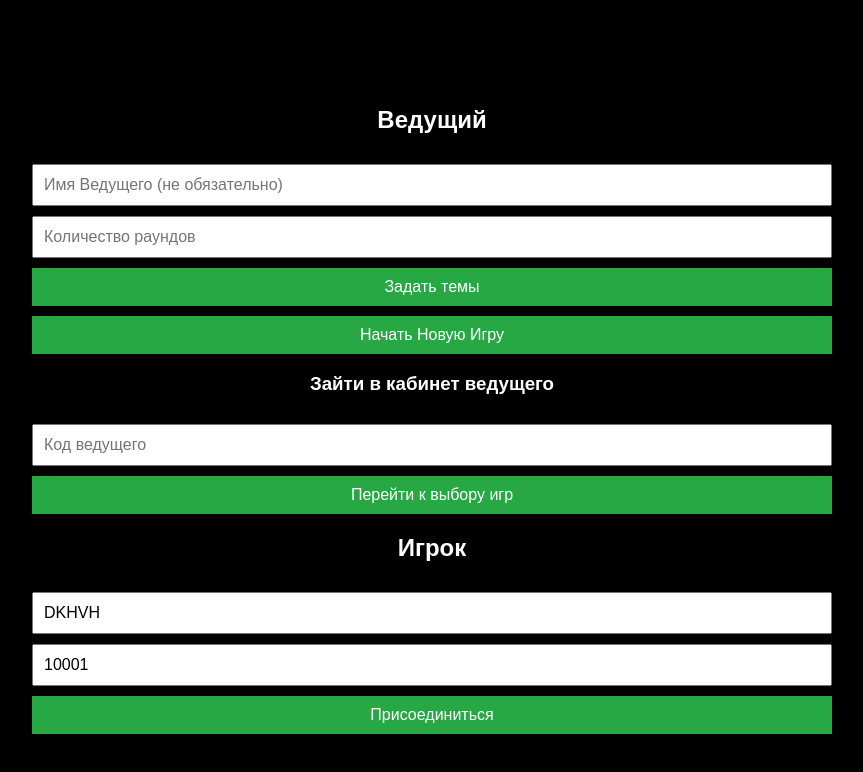
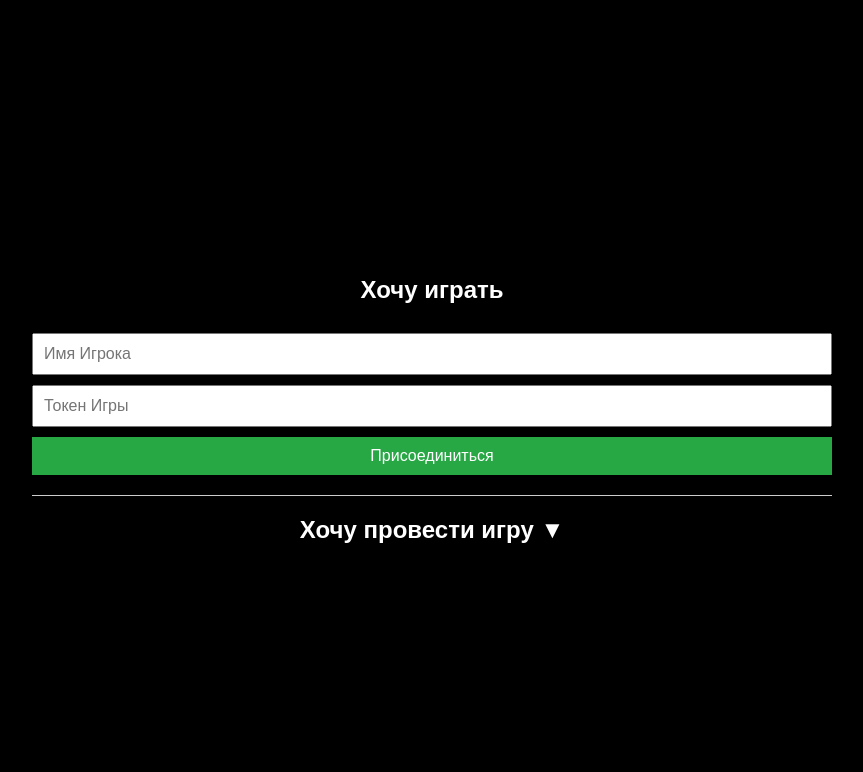
Before and after one commit to yacoder/si, a React app in the folder frontend/: page / in a window 1280 px wide. Shown: the top 772 px of the page, without its empty margins (208-1071 px from the left). Built offline with nearby package versions, Linux system fonts and the light colour scheme.

Commit message:
rearrange login screen to make it easier for players (who know nothing) to join

```diff
--- a/frontend/src/LoginForm.js
+++ b/frontend/src/LoginForm.js
@@ -25,16 +25,15 @@ function LoginForm({ onLogin }) {
     const { t, i18n } = useTranslation(); // Hook for translations
 
     const [userToken, setUserToken] = useState('');
-    const [gameToken, setGameToken] = useState('10001');
+    const [gameToken, setGameToken] = useState('');
+    const [hostSectionCollapsed, setHostSectionCollapsed] = useState(true); // New state for host section collapse
 
 
     const [hostName, setHostName] = useState('');
-    const [playerName, setPlayerName] = useState(generateRandomString(5));
+    const [playerName, setPlayerName] = useState('');
     const [hostEmail, setHostEmail] = useState('');
 
     const [gameSettings, setGameSettings] = useState({});
-
-
 
     const [error, setError] = useState('');
 
@@ -118,7 +117,37 @@ function LoginForm({ onLogin }) {
             )}
             <form class="login-form">
                 <div>
-                    <h2>{t("host")}</h2>
+                    <h2>{t("IWantToPlay")}</h2>
+                    <input
+                        type="text"
+                        value={playerName}
+                        onChange={(e) => setPlayerName(e.target.value)}
+                        placeholder={t("playerNamePlaceholder")}
+                    />
+                    <input
+                        type="text"
+                        value={gameToken}
+                        onChange={(e) => setGameToken(e.target.value)}
+                        placeholder={t("gameTokenPlaceholder")}
+                    />
+                    <button onClick={handleSubmitPlayer}>{t("joinGame")}</button>
+                </div>
+
+                <hr style={{
+                    width: '100%',
+                    margin: '20px 0',
+                    border: 0,
+                    height: '1px',
+                    backgroundColor: '#ccc'
+                }} />
+
+                <div>
+                    <h2 style={{ cursor: 'pointer' }} onClick={() => setHostSectionCollapsed(!hostSectionCollapsed)}>
+                        {t("IWantToHost")} {hostSectionCollapsed ? '▼' : '▲'}
+                    </h2>
+
+                    {!hostSectionCollapsed && (
+                        <>
                             <input
                                 type="text"
                                 value={hostName}
@@ -149,23 +178,8 @@ function LoginForm({ onLogin }) {
                                 placeholder={t("hostCodePlaceholder")}
                             />
                             <button onClick={handleSubmitHost}>{t("goToGameSelection")}</button>
-                </div>
-
-                <div>
-                    <h2>{t("player")}</h2>
-                    <input
-                        type="text"
-                        value={playerName}
-                        onChange={(e) => setPlayerName(e.target.value)}
-                        placeholder={t("playerNamePlaceholder")}
-                    />
-                    <input
-                        type="text"
-                        value={gameToken}
-                        onChange={(e) => setGameToken(e.target.value)}
-                        placeholder={t("gameTokenPlaceholder")}
-                    />
-                    <button onClick={handleSubmitPlayer}>{t("joinGame")}</button>
+                        </>
+                    )}
                 </div>
 
                 <div>
--- a/frontend/src/resources.js
+++ b/frontend/src/resources.js
@@ -24,6 +24,8 @@ const resources = {
             roundNamesPlaceholder: "Enter round names one line per round",
             host: "Host",
             player: "Player",
+            IWantToPlay: "I want to play",
+            IWantToHost: "I want to host",
             startNewGame: "Start New Game",
             joinGame: "Join Game",
             hostNamePlaceholder: "Host Name (optional)",
@@ -77,6 +79,8 @@ const resources = {
             roundNamesPlaceholder: "Введите названия тем по одному в строке",
             host: "Ведущий",
             player: "Игрок",
+            IWantToPlay: "Хочу играть",
+            IWantToHost: "Хочу провести игру",
             startNewGame: "Начать Новую Игру",
             joinGame: "Присоединиться",
             hostNamePlaceholder: "Имя Ведущего (не обязательно)",
```
Lines whose indentation alone changed are shown as unchanged.
